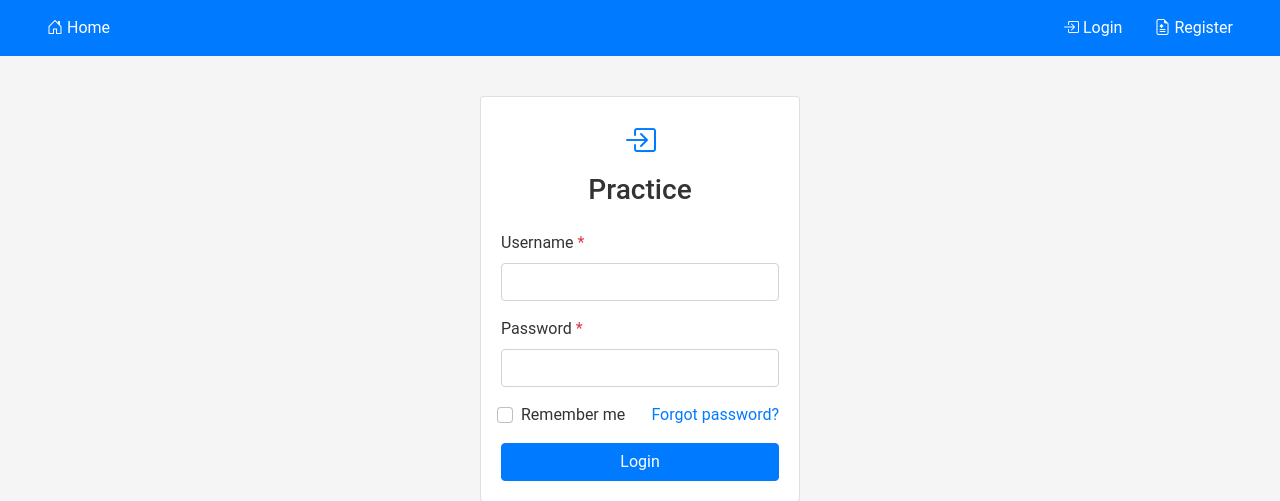
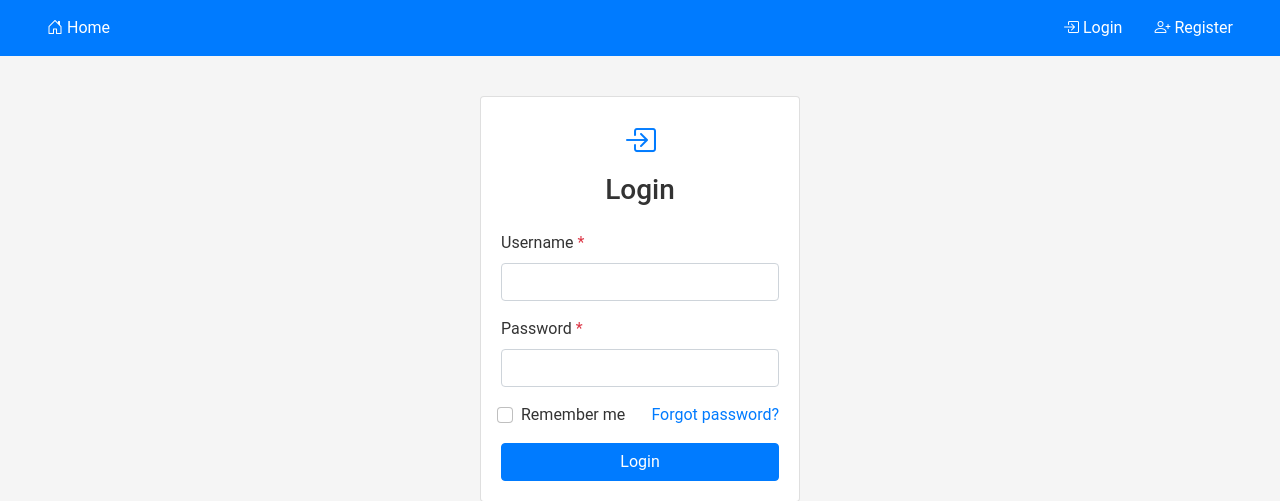
Before and after one commit to RoCode2000/JobSearchProject, a Flask app: page /login in a window 1280 px wide. Shown: the top 501 px of the page. Run offline with Flask 3, Linux system fonts and the light colour scheme.

Commit message:
Fixed a typo in login.html

```diff
--- a/templates/layout.html
+++ b/templates/layout.html
@@ -78,7 +78,7 @@
         </li>
         <li class="nav-item px-2">
           <a class="nav-link text-white" href="/register">
-            <i class="bi bi-file-earmark-medical"></i> Register
+            <i class="bi bi-person-plus"></i> Register
           </a>
         </li>
       </ul>
--- a/templates/login.html
+++ b/templates/login.html
@@ -6,7 +6,7 @@
         <div class="card-body">
             <div class="mb-4 text-center">
                 <i class="bi bi-box-arrow-in-right" style="font-size: 2rem; color: #007bff;"></i>
-                <h3 class="mt-2">Practice</h3>
+                <h3 class="mt-2">Login</h3>
             </div>
             <form>
                 <div class="mb-3">
```
